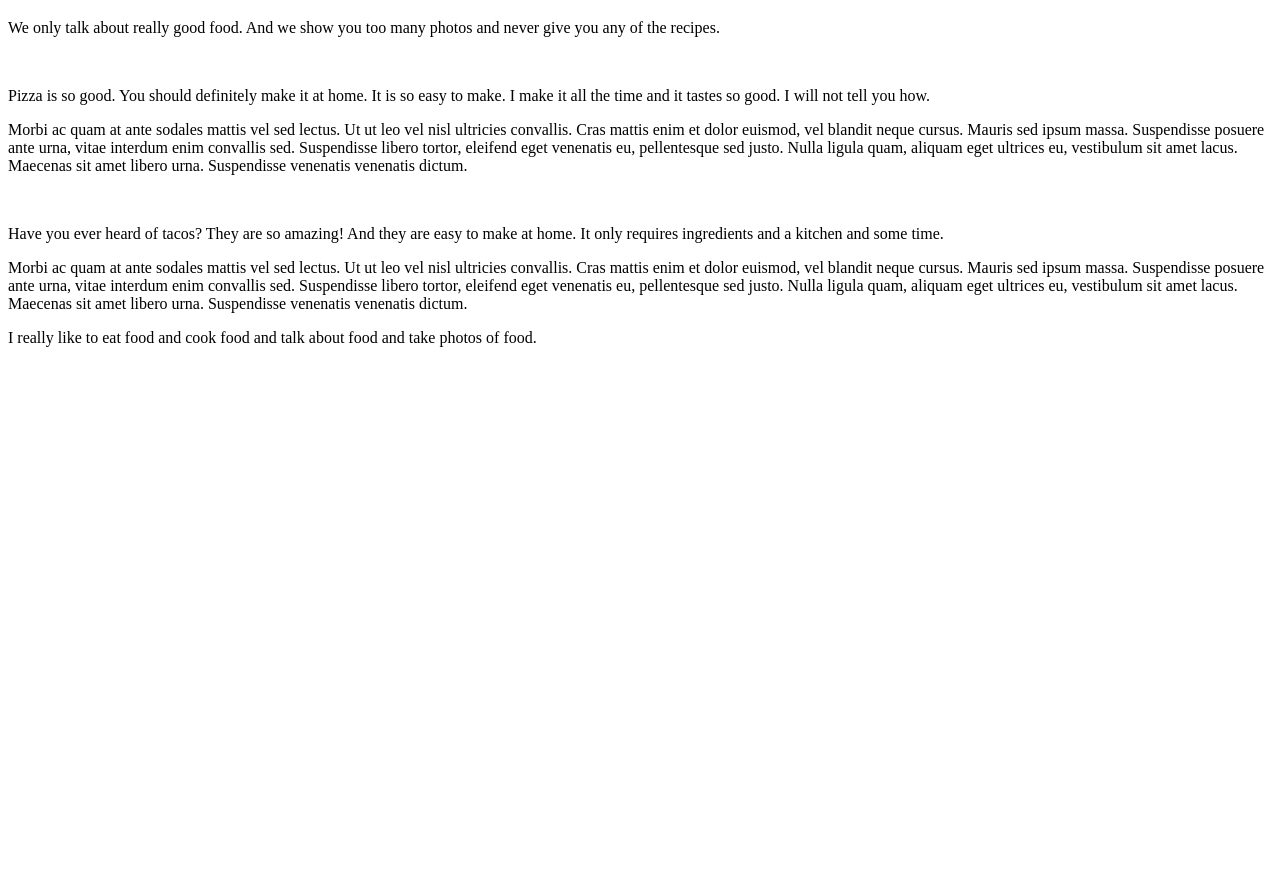
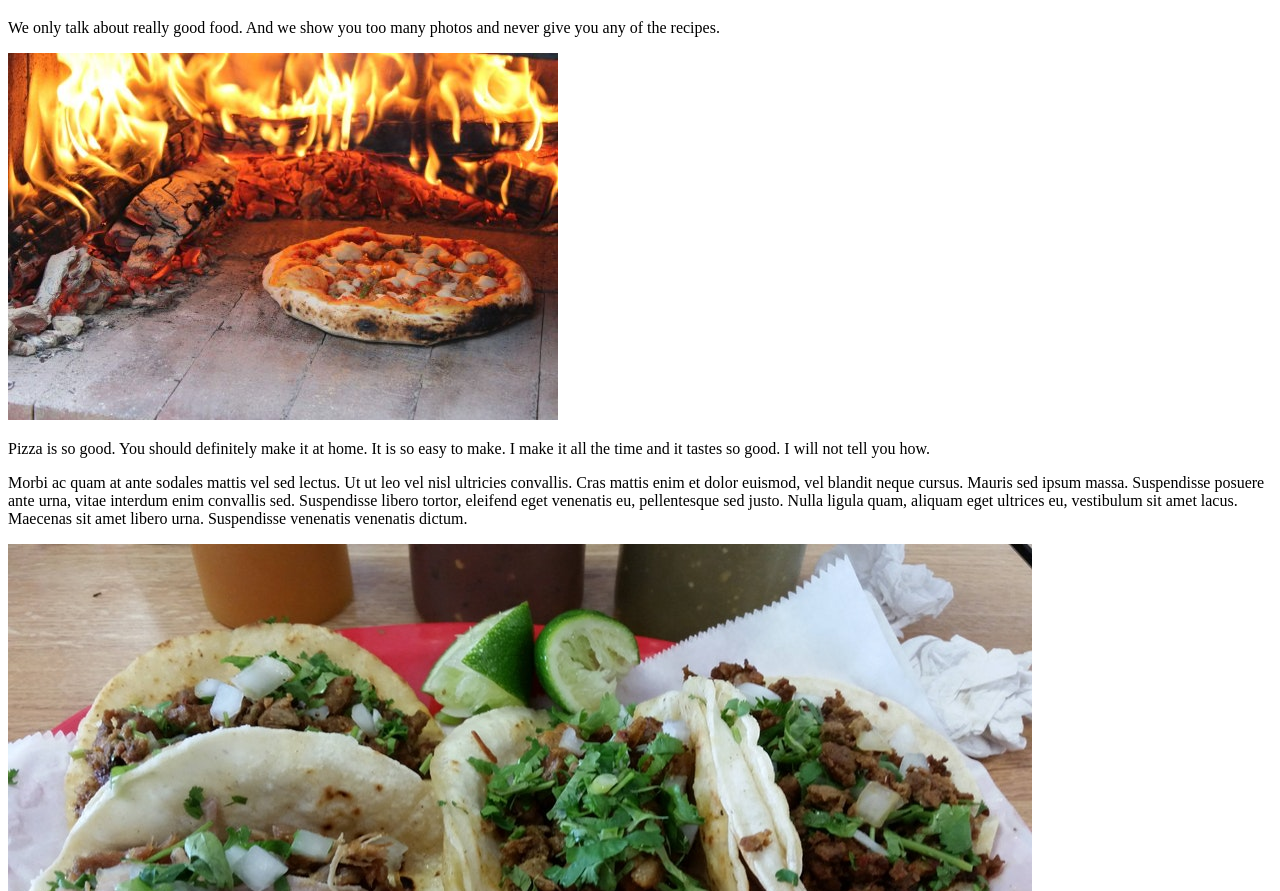
Before and after one commit to devinmounts/blogging_site, a plain HTML site: page index.html in a window 1280 px wide. Shown: the part 61-952 px from the top of the page. Before the commit the page ends 800 px from the top, so only its background shows below. Drawn offline with Linux system fonts and the light colour scheme.

```diff
--- a/css/styles.css
+++ b/css/styles.css
@@ -0,0 +1,6 @@
+.aboutme {
+  border-style: solid;
+  border-width: 10px;
+  text-align: center;
+  font-family: sans-serif;
+}
--- a/index.html
+++ b/index.html
@@ -8,16 +8,15 @@
     <div class="intro">
       <h1>This is a Food Blog about really good food.</h1>
       <p>We only talk about really good food. And we show you too many photos and never give you any of the recipes.
-        <img src="">
-        <img src="">
       </p>
+
   </div>
   <div class="pizza">
-    <img src="">
+    <img src="img/woodfired-pizza.jpg">
     <p>Pizza is so good. You should definitely make it at home. It is so easy to make. I make it all the time and it tastes so good. I will not tell you how.</p>
     <p>Morbi ac quam at ante sodales mattis vel sed lectus. Ut ut leo vel nisl ultricies convallis. Cras mattis enim et dolor euismod, vel blandit neque cursus. Mauris sed ipsum massa. Suspendisse posuere ante urna, vitae interdum enim convallis sed. Suspendisse libero tortor, eleifend eget venenatis eu, pellentesque sed justo. Nulla ligula quam, aliquam eget ultrices eu, vestibulum sit amet lacus. Maecenas sit amet libero urna. Suspendisse venenatis venenatis dictum.</p>
   <div class="tacos">
-    <img src="">
+    <img src="img/tacos.jpg">
     <p> Have you ever heard of tacos? They are so amazing! And they are easy to make at home. It only requires ingredients and a kitchen and some time.</p>
     </p>Morbi ac quam at ante sodales mattis vel sed lectus. Ut ut leo vel nisl ultricies convallis. Cras mattis enim et dolor euismod, vel blandit neque cursus. Mauris sed ipsum massa. Suspendisse posuere ante urna, vitae interdum enim convallis sed. Suspendisse libero tortor, eleifend eget venenatis eu, pellentesque sed justo. Nulla ligula quam, aliquam eget ultrices eu, vestibulum sit amet lacus. Maecenas sit amet libero urna. Suspendisse venenatis venenatis dictum.</p>
   </div>
```
Also changed, not shown: img/tacos.jpg (added), img/woodfired-pizza.jpg (added), 1 other file.
